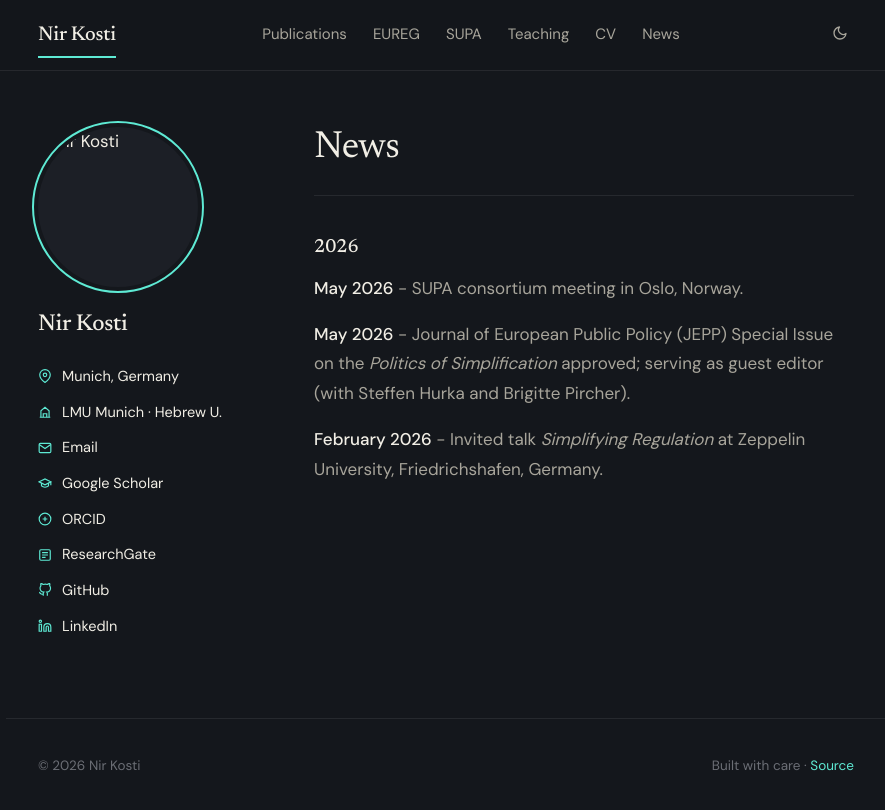
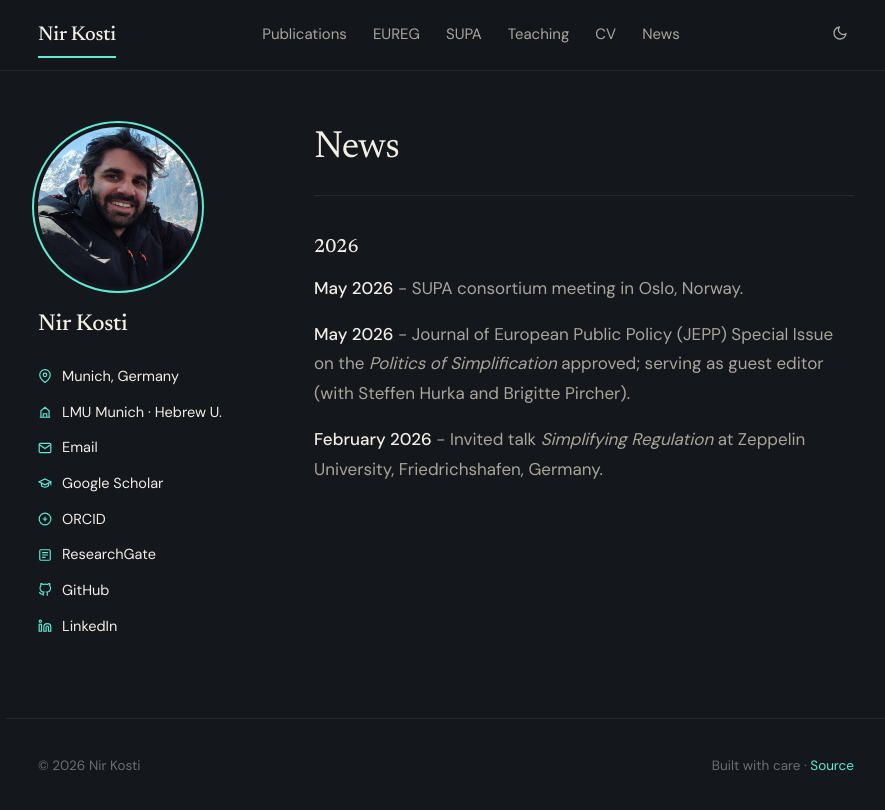
Before and after one commit to NirKosti/nirkosti.github.io, a Jekyll site: the page built from _pages/news.md, in a window 1280 px wide. Shown: the top 810 px of the page, without its empty margins (194-1079 px from the left). Built offline with Jekyll 4.4.1, drawn with Linux system fonts in a browser that asks for light colours.

Commit message:
Update clean.html

```diff
--- a/_layouts/clean.html
+++ b/_layouts/clean.html
@@ -306,7 +306,7 @@ footer a.link:hover { border-bottom-color: var(--accent); }
 
   <aside class="sidebar">
     <div class="avatar">
-        <img src="/assets/img/profile.png.jpg" alt="Nir Kosti">
+        <img src="/images/profile.png.jpg" alt="Nir Kosti">
     </div>
     <h2 class="side-name">Nir Kosti</h2>
     <nav class="side-links">
```
